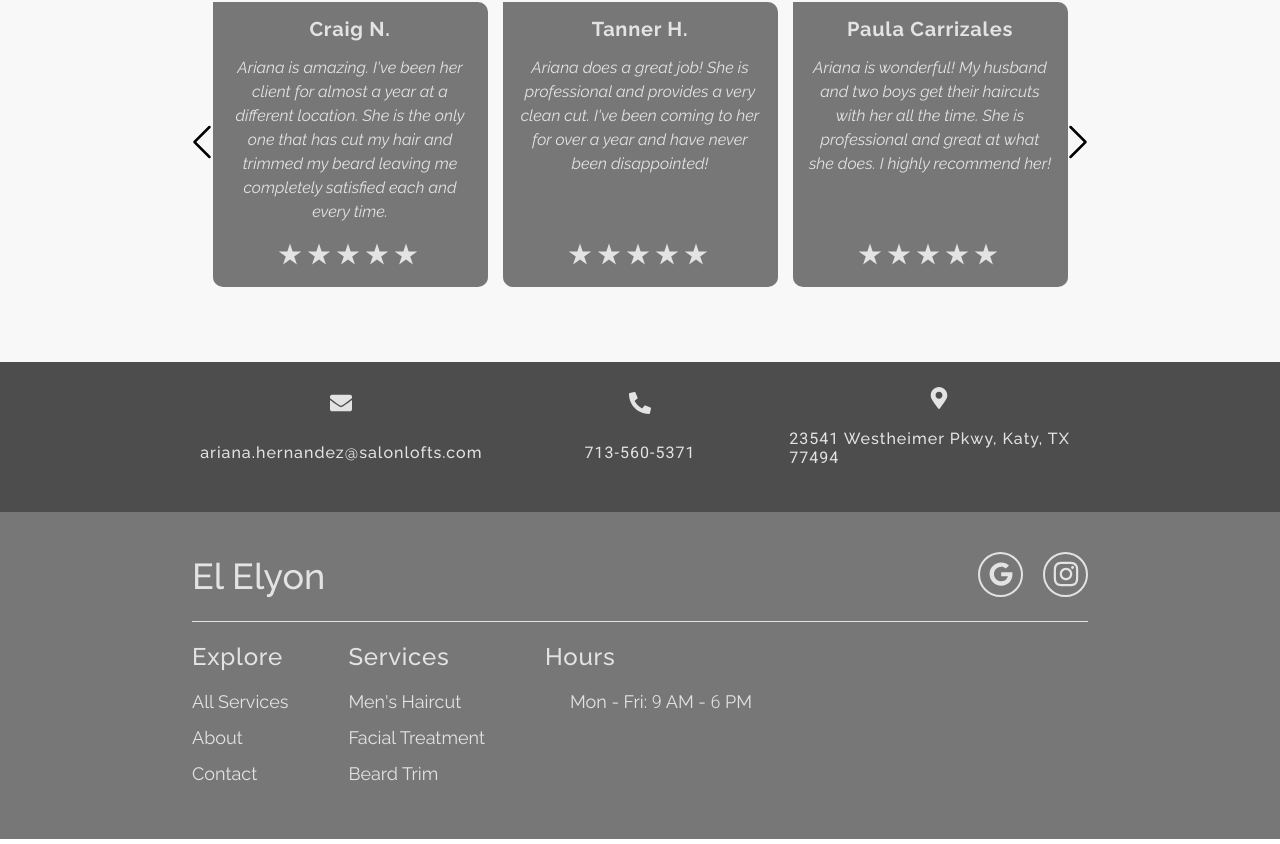
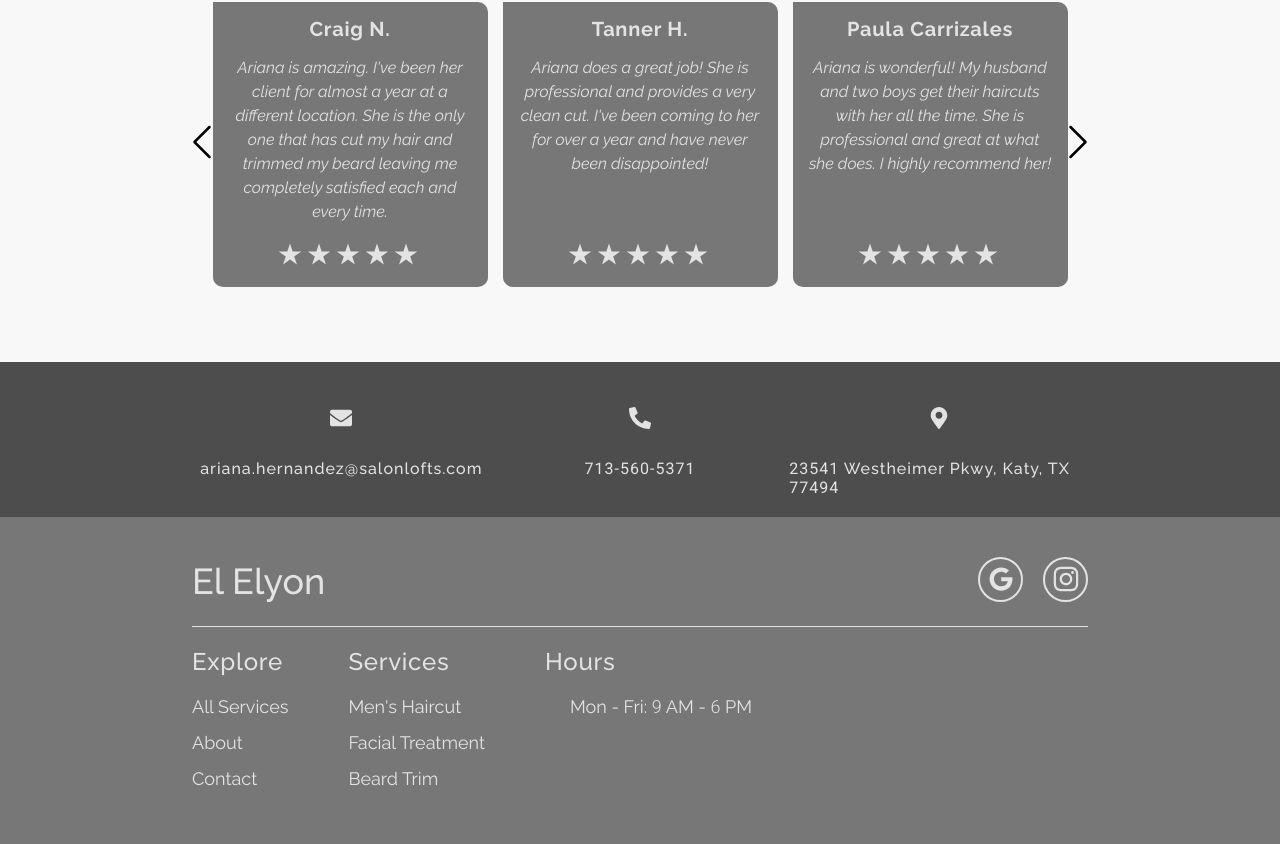
Before and after one commit to HugoBoss04/elelyonfrontend, a Next.js app: page / in a window 1280 px wide. Shown: the part 2502-3346 px from the top of the page. Built offline with nearby package versions, Linux system fonts and the light colour scheme.

Commit message:
UI Fix #18

```diff
--- a/components/Contact.js
+++ b/components/Contact.js
@@ -9,28 +9,8 @@ const Contact = () => {
     setIsDesktop(window.innerWidth >= 1000);
   }, []);
   return (
+    <div className={classes['contact-bg']}>
       <div className={classes.container}>
-      {!isDesktop ? (
-        <>
-          <div className={classes.left}>
-            <FaEnvelope size={22} className={classes.icon} />
-            <p className={classes.value}>ariana.hernandez@salonlofts.com</p>
-          </div>
-          <div className={classes.middle}>
-            <FaPhoneAlt size={22} className={classes.icon} />
-            <a href="tel:+1-713-560-5371" className={classes.value}>
-              713-560-5371
-            </a>
-          </div>
-          <div className={classes.right}>
-            <FaMapMarkerAlt size={22} className={classes.value} />
-            <p className={`${classes.value} ${classes['right-value']}`}>
-              23541 Westheimer Pkwy, Katy, TX 77494 - Loft 2
-            </p>
-          </div>
-        </>
-      ) : (
-        <div className={classes['content-container']}>
         <div className={classes.left}>
           <FaEnvelope size={22} className={classes.icon} />
           <p className={classes.value}>ariana.hernandez@salonlofts.com</p>
@@ -49,12 +29,10 @@ const Contact = () => {
           <FaMapMarkerAlt size={22} className={classes.value} />
           <p className={`${classes.value} ${classes['right-value']}`}>
             <span className={classes['number-fix']}>23541</span> Westheimer
-              Pkwy, Katy, TX{' '}
-              <span className={classes['number-fix']}>77494</span>
+            Pkwy, Katy, TX <span className={classes['number-fix']}>77494</span>
           </p>
         </div>
       </div>
-      )}
     </div>
   );
 };
--- a/styles/Contact.module.css
+++ b/styles/Contact.module.css
@@ -1,7 +1,8 @@
+.contact-bg {
+  background: #4e4d4d;
+  width: 100vw;
+}
 .container {
-  background: #4e4d4d;
-  height: 300px;
-  width: 100vw;
   padding: 15px 0;
   display: grid;
   grid-template-rows: repeat(3, 1fr);
@@ -12,10 +13,12 @@
 .left,
 .middle,
 .right {
+  padding-top: 20px;
   display: flex;
   flex-direction: column;
   align-items: center;
-  justify-content: space-around;
+  justify-content: flex-start;
+  row-gap: 15px;
 }
 .value {
   font-size: 16px;
@@ -34,19 +37,22 @@ a[href^='tel'].value {
   letter-spacing: 1px;
 }
 @media (min-width: 1000px) {
+  .contact-bg {
+    background: #4e4d4d;
+    width: 100vw;
+  }
   .container {
-    background: #4e4d4d;
-    height: 150px;
-    width: 100vw;
     padding: 15px 0;
-    display: block;
     color: #e3e3e3;
-  }
-  .content-container {
     max-width: 70vw;
     margin: 0 auto;
-    display: grid;
-    grid-template-rows: 100px;
+    grid-template-rows: 125px;
     grid-template-columns: repeat(3, 1fr);
   }
+  .left,
+  .middle,
+  .right {
+    padding-top: 30px;
+    row-gap: 30px;
+  }
 }
--- a/styles/Services.module.css
+++ b/styles/Services.module.css
@@ -68,7 +68,7 @@
   left: calc(50% + 65px);
   top: 50%;
   transform: translate(-50%, -50%);
-  z-index: -2;
+  z-index: 2;
 }
 .service {
   background: #4e4d4d;
@@ -85,7 +85,7 @@
   position: relative;
   width: 100vw;
   height: 350px;
-  background-position: center bottom;
+  background-position: center center;
   background-size: 500px;
   background-image: url(../public/images/services-hero-2.jpg);
   background-attachment: fixed;
```
Also changed, not shown: styles/About.module.css (+8 -4 lines), public/images/about-hero-img-2-640x427.jpg (renamed from public/images/about-hero.jpg). Lines whose indentation alone changed are shown as unchanged.
